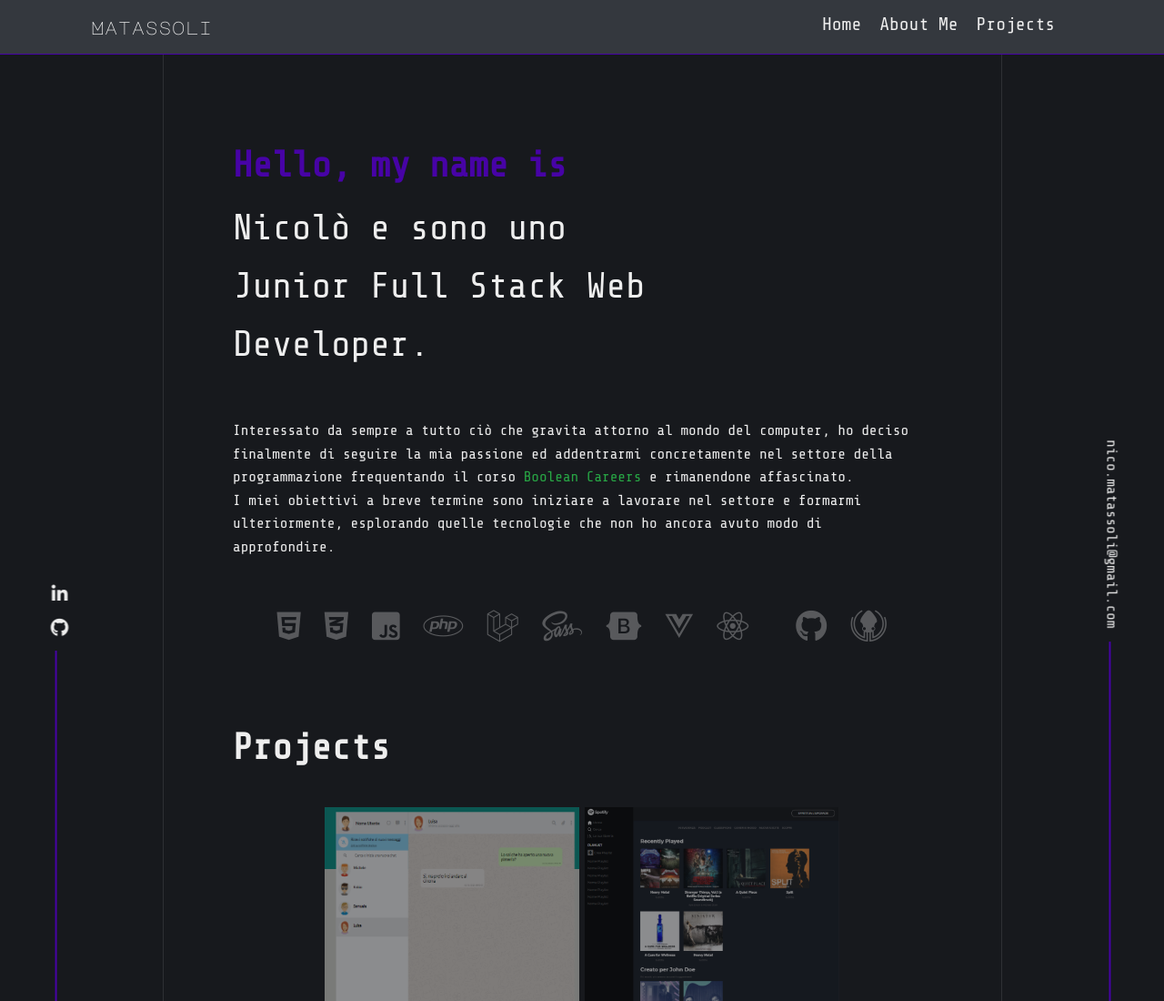
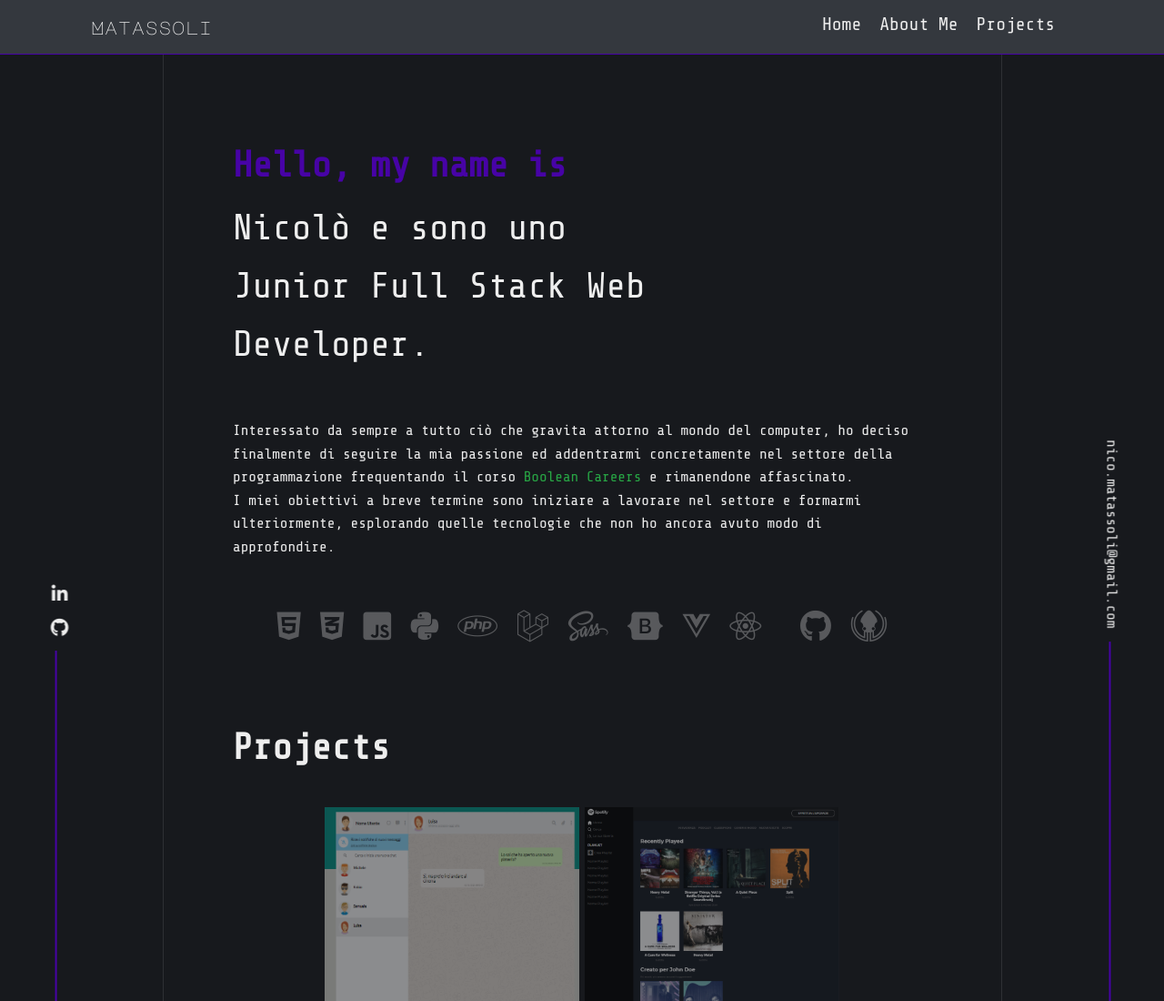
Before and after one commit to matassoli/matassoli.github.io, a website: page index.html in a window 1280 px wide. Shown: the top 1100 px of the page at 91% size. Drawn offline with nearby package versions, Linux system fonts and the light colour scheme; some icons are missing; a web font is replaced by a local one.

Commit message:
add: python icon

```diff
--- a/index.html
+++ b/index.html
@@ -84,6 +84,7 @@
           <i class="fab fa-html5" title="HTML5"></i>
           <i class="fab fa-css3-alt" title="CSS3"></i>
           <i class="fab fa-js-square" title="JavaScript"></i>
+          <i class="fab fa-python" title="Python"></i>
           <i class="fab fa-php" title="PHP"></i>
           <i class="fab fa-laravel" title="Laravel"></i>
           <i class="fab fa-sass" title="Sass"></i>
```
